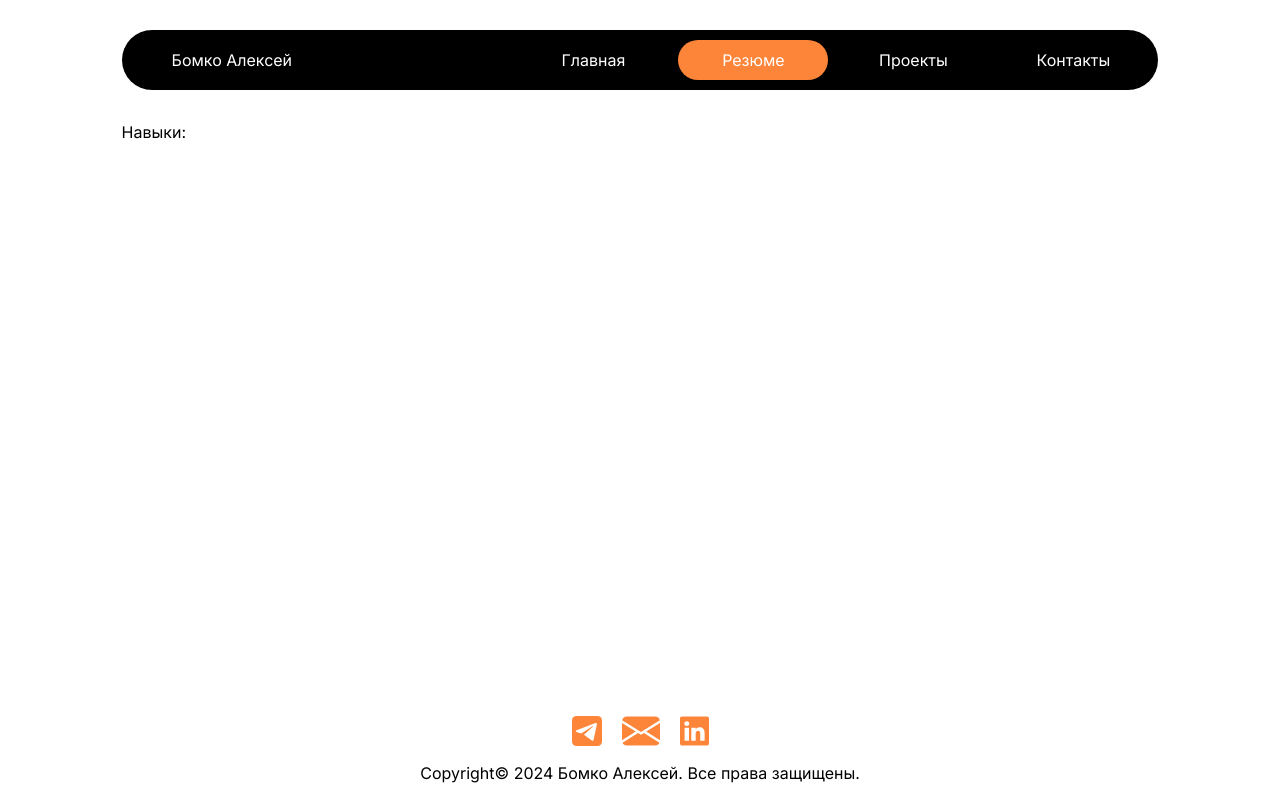
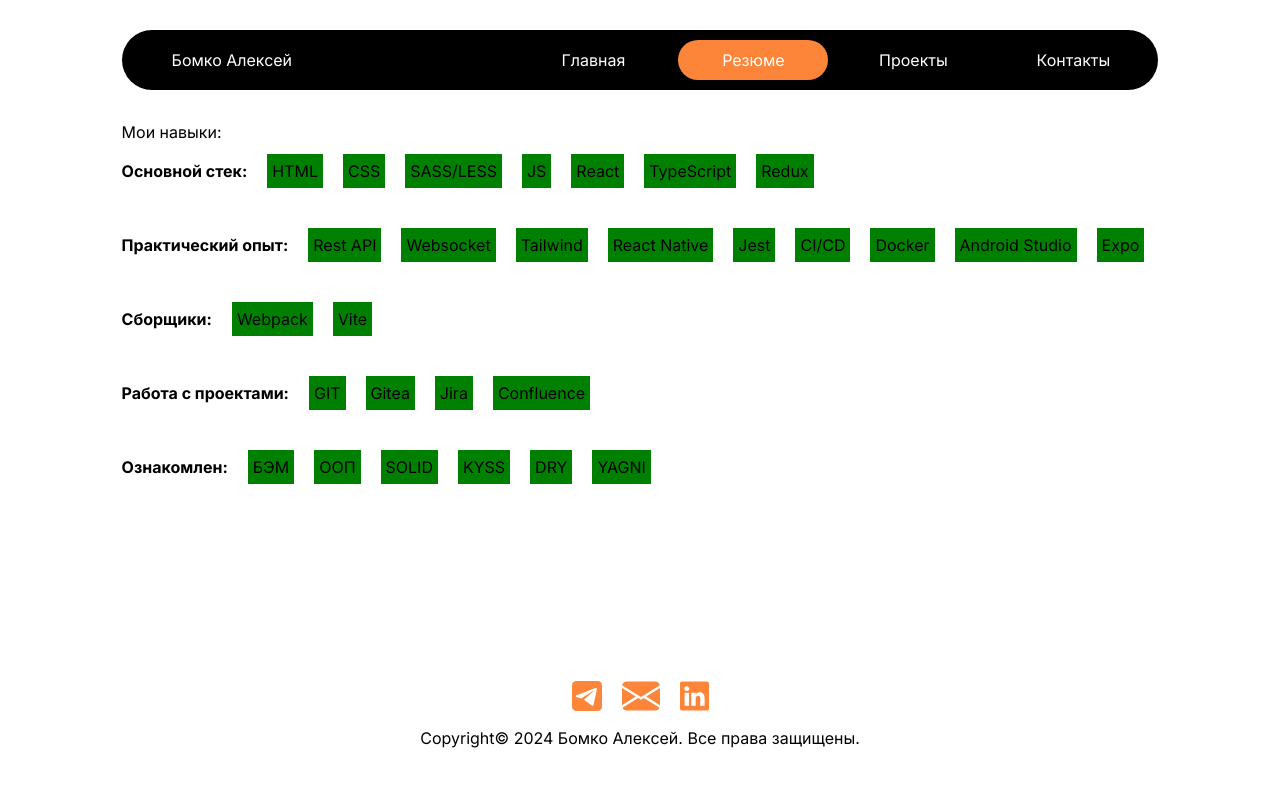
Before and after one commit to alexey114/portfolio_next.js, a Next.js app: page /resume in a window 1280 px wide. Built offline with nearby package versions, Linux system fonts and the light colour scheme.

Commit message:
add skills

```diff
--- a/src/components/Footer/Footer.module.scss
+++ b/src/components/Footer/Footer.module.scss
@@ -4,8 +4,7 @@
 	align-items: center;
 	margin-top: auto;
 	gap: 15px;
-	margin-bottom: 15px;
-}
+	padding-bottom: 50px;
 
 	.footer_copyright{
 		@media (max-width: 500px) {
@@ -19,3 +18,4 @@
 		flex-direction: row;
 		gap: 20px;
 	}
+}
--- a/src/components/Header/Header.module.scss
+++ b/src/components/Header/Header.module.scss
@@ -17,6 +17,7 @@
 	display: flex;
 	width: 100%;
 	width: -webkit-fill-available;
+	height: inherit;
 	align-items: center;
 	gap: 10px;
 	margin: 0 10px;
--- /dev/null
+++ b/src/components/Skills/Skill.tsx
@@ -0,0 +1,17 @@
+interface ISkill {
+	title: string,
+	skills: string
+}
+
+export function Skill({ title, skills }) {
+	return (
+	  <div style={{ display: 'flex', alignItems: 'center', marginBottom: '20px' }}>
+		<div style={{ marginRight: '10px', fontWeight: 'bold' }}>{title}:</div>
+		{skills.map((skill, index) => (
+		  <div style={{ display: 'flex', backgroundColor: 'green', margin: 10, padding: '5px' }} key={index}>
+			{skill}
+		  </div>
+		))}
+	  </div>
+	);
+  };
--- a/src/components/Skills/Skills.tsx
+++ b/src/components/Skills/Skills.tsx
@@ -1,9 +1,50 @@
+import { Skill } from './Skill'
+
+interface ISkills {
+	skills: []
+}
+
 export default function Skills() {
+	const skills = [
+		{
+			basic: ['HTML', 'CSS', 'SASS/LESS', 'JS', 'React', 'TypeScript', 'Redux'],
+		},
+		{
+			practice: [
+				'Rest API',
+				'Websocket',
+				'Tailwind',
+				'React Native',
+				'Jest',
+				'CI/CD',
+				'Docker',
+				'Android Studio',
+				'Expo',
+			],
+		},
+		{ picker: ['Webpack', 'Vite'] },
+		{ 'project management': ['GIT', 'Gitea', 'Jira', 'Confluence'] },
+		{ principles: ['БЭМ', 'ООП', 'SOLID', 'KYSS', 'DRY', 'YAGNI'] },
+	]
+
+	// {basic: 'HTML, CSS, SASS/LESS, JS, React, TypeScript, Redux'},
+	// {practice:'Rest API, Websocket, Tailwind, React Native, Jest, CI/CD, Docker, Android Studio, Expo'},
+	// {picker: 'Webpack, Vite'},
+	// {'project management': 'GIT, Gitea, Jira, Confluence'},
+	// {principles: 'БЭМ, ООП, SOLID, KYSS, DRY, YAGNI'},
+
 	return (
 		<div>
-			<h1>Навыки:</h1>
+			<h1>Мои навыки:</h1>
 			<div>
-
+				<Skill title='Основной стек' skills={skills[0].basic} />
+				<Skill title='Практический опыт' skills={skills[1].practice} />
+				<Skill title='Сборщики' skills={skills[2].picker} />
+				<Skill
+					title='Работа с проектами'
+					skills={skills[3]['project management']}
+				/>
+				<Skill title='Ознакомлен' skills={skills[4].principles} />
 			</div>
 		</div>
 	)
--- a/src/components/Works/Works.tsx
+++ b/src/components/Works/Works.tsx
@@ -11,26 +11,26 @@
 const works: IWorks[] = [
 	{
 		name: 'Цифровой результат',
-		city: 'Moscow',
+		city: 'Москва',
 		date: '03.2023 - 04.2024',
-		post: 'Middle Frontend developer',
+		post: 'Frontend разработчик',
 		description: 'Разработка веб / мобильных приложений в рамках госконтрактов',
 	},
 	{
 		name: 'Цифровой результат',
-		city: 'Moscow',
+		city: 'Москва',
 		date: '10.2021 - 02.2023',
-		post: 'Junior Frontend developer',
+		post: 'Младший Frontend разработчик',
 		description:
 			'Разработка веб приложений в рамках госконтрактов, а так же работа над внутренними программами / компонентами компании',
 	},
 	{
 		name: 'Частная практика',
-		city: 'Moscow',
+		city: 'Москва',
 		date: '04.2021 - 09.2021',
-		post: 'Traini Frontend developer',
+		post: 'Самостоятельная практика',
 		description:
-			'Создание сайтов для получения навыка вёрстки и программирования',
+			'Создание и вёрстка сайтов в рамках пет-проектов. Работа с CI/CD для развертывания в публичном пространстве.',
 	},
 ]
 
@@ -44,7 +44,7 @@
 						<div className={styles.works_block}>
 							<div className={styles.work_block}>
 								<div className={styles.work_name}>
-									{work.name},{work.city}
+									{work.name}, {work.city}
 								</div>
 								<div className={styles.work_date}>{work.date}</div>
 							</div>
```
Also changed, not shown: src/components/Works/Works.module.scss (+5 -2 lines). Lines whose indentation alone changed are shown as unchanged.
